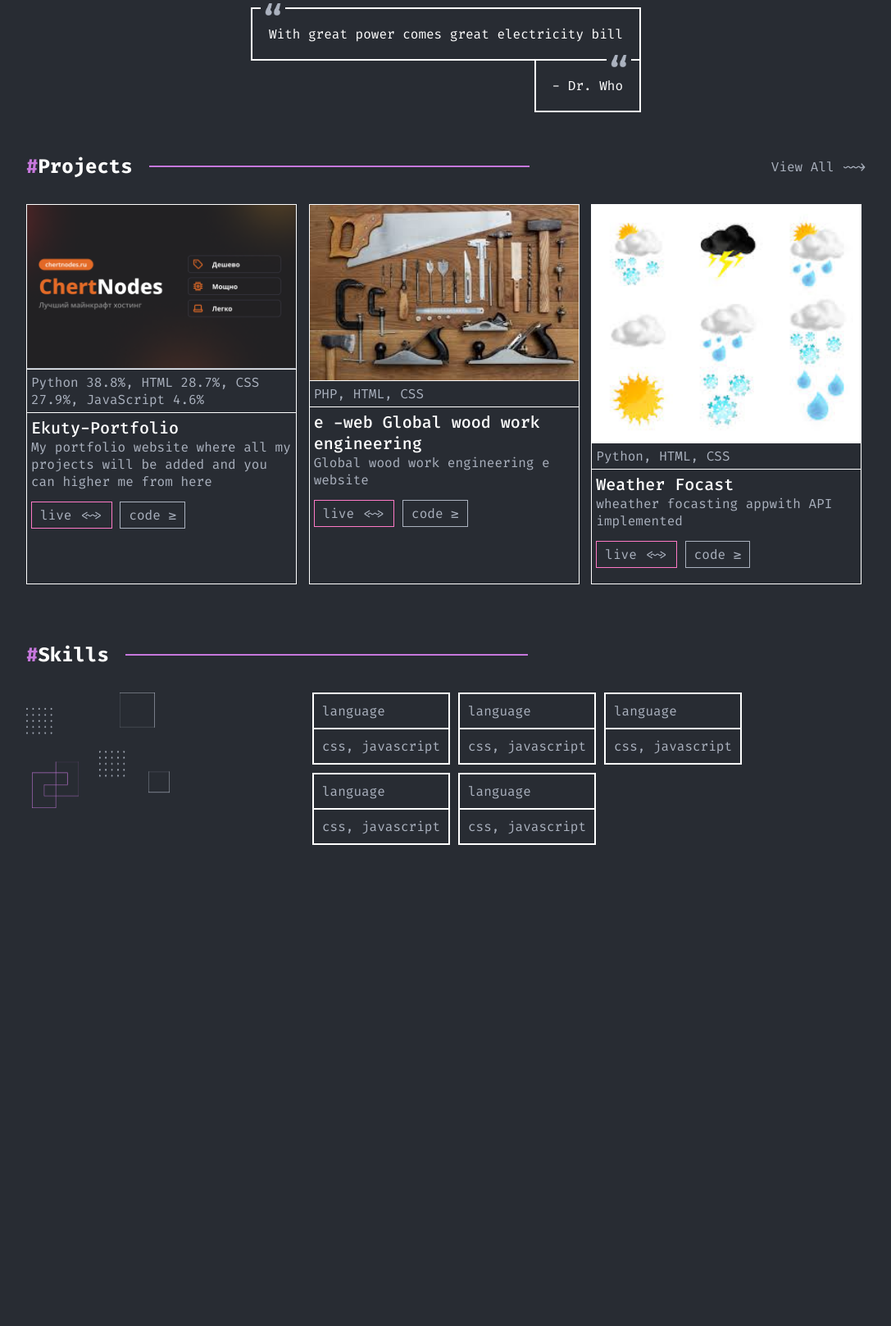
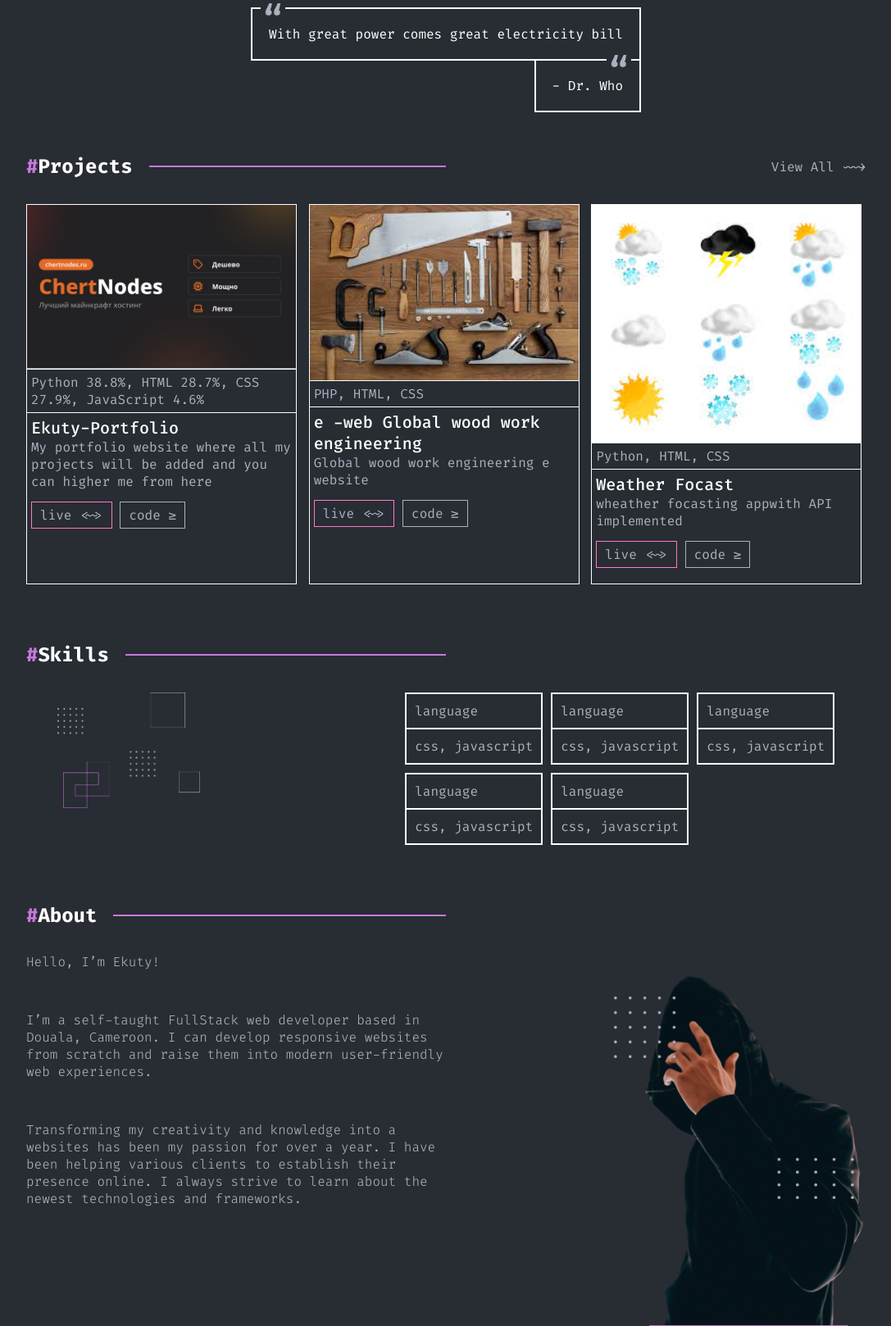
Before and after one commit to ekutyebu/Ekuty-Portfolio, a Django app: page / in a window 1280 px wide. Shown: the part 546-2164 px from the top of the page at 82% size, without its empty margins (96-1183 px from the left). Before the commit the page ends 1577 px from the top, so only its background shows below. Run offline with Django 5.2, Linux system fonts and the light colour scheme; data comes from the database, SQL or seed files in the repository.

Commit message:
about complete

```diff
--- a/portfolio/static/styles/style.css
+++ b/portfolio/static/styles/style.css
@@ -210,21 +210,24 @@ section {
 
 /* Works section styles */
 .works-container,
-.skills-container {
+.skills-container,
+.about-container {
   color: #fff;
   margin-top: 50px;
   margin-bottom: 30px;
 }
 .works-heading,
-.skills-heading {
+.skills-heading,
+.about-heading {
   display: flex;
   align-items: center;
   color: #fff;
-  width: 60%;
+  width: 50%;
 }
 
 .works-line,
-.skills-line {
+.skills-line,
+.about-line {
   width: 80%;
   min-width: 10px;
   height: 2px;
@@ -286,6 +289,7 @@ section {
 .skills-list {
   width: 100%;
   display: flex;
+  justify-content: space-around;
 }
 .skills-left img {
   display: none;
@@ -297,7 +301,7 @@ section {
 .skills-right {
   color: #ABB2BF;
   display: grid;
-  grid-template-columns: auto auto;
+  grid-template-columns: auto ;
   gap: 10px;
   margin-bottom: 20px;
 }
@@ -317,7 +321,30 @@ section {
   padding: 10px;
 }
 
+/* about section */
+.about-left {
+  width: 80%;
+}
+.about-text {
+  color: #ABB2BF;
+  font-size: 16px;
+  font-weight: 300;
+  margin-bottom: 50px;
+}
+.about-img {
+  display: none;
+  width: 30%;
+  max-width: 348px;
+  height: auto;
+}
+
 /* Responsive styling */
+@media only screen and (min-width: 350px) {
+  /* skills section */
+    .skills-right {
+      grid-template-columns: auto auto;
+    }
+}
 @media only screen and (min-width: 500px) {
   /* works section */
   .work-grids {
@@ -402,4 +429,18 @@ section {
   .skills-left img {
     display: block;
   }
+
+  /* about section */
+  .about-flex {
+    display: flex;
+    justify-content: space-between;
+  }
+
+  .about-left {
+  width: 50%;
 }
+
+  .about-img {
+    display: block;
+  }
+}
--- a/portfolio/templates/index.html
+++ b/portfolio/templates/index.html
@@ -139,17 +139,15 @@
         <div class="work-grids">
           {% for project in projects %}
           <div class="works-project-card">
-            <img
-              class="project-image"
-              src="{{ project.image.url }}"
-              alt=""
-            />
-            <div class="card-project-lang-used">{{ project.programing_lang_used }}</div>
+            <img class="project-image" src="{{ project.image.url }}" alt="" />
+            <div class="card-project-lang-used">
+              {{ project.programing_lang_used }}
+            </div>
             <div class="project-desc">
               <h1 class="project-title">{{ project.title }}</h1>
               <p class="desc-of-proj">{{ project.description }}</p>
               <div class="card-btns">
-                <a href="{{ project.link }}"  class="live-btn">live &lt;~&gt;</a>
+                <a href="{{ project.link }}" class="live-btn">live &lt;~&gt;</a>
                 <a href="#" class="code-btn">code &ge;</a>
               </div>
             </div>
@@ -167,50 +165,56 @@
         </div>
         <div class="skills-list">
           <div class="skills-left">
-              <img src="{% static 'images/skills_img.png' %}" alt="">
+            <img src="{% static 'images/skills_img.png' %}" alt="" />
           </div>
           <div class="skills-right">
             <div class="skills-items">
-                <div class="skills-title">
-                  language
-                </div>
-                <div class="skills-listed">
-                  css, javascript
-                </div>
+              <div class="skills-title">language</div>
+              <div class="skills-listed">css, javascript</div>
             </div>
             <div class="skills-items">
-                <div class="skills-title">
-                  language
-                </div>
-                <div class="skills-listed">
-                  css, javascript
-                </div>
+              <div class="skills-title">language</div>
+              <div class="skills-listed">css, javascript</div>
             </div>
             <div class="skills-items">
-                <div class="skills-title">
-                  language
-                </div>
-                <div class="skills-listed">
-                  css, javascript
-                </div>
+              <div class="skills-title">language</div>
+              <div class="skills-listed">css, javascript</div>
             </div>
             <div class="skills-items">
-                <div class="skills-title">
-                  language
-                </div>
-                <div class="skills-listed">
-                  css, javascript
-                </div>
+              <div class="skills-title">language</div>
+              <div class="skills-listed">css, javascript</div>
             </div>
             <div class="skills-items">
-                <div class="skills-title">
-                  language
-                </div>
-                <div class="skills-listed">
-                  css, javascript
+              <div class="skills-title">language</div>
+              <div class="skills-listed">css, javascript</div>
             </div>
           </div>
         </div>
+      </section>
+      {% comment %} about section {% endcomment %}
+      <section id="about-me">
+        <div class="about-container">
+          <div class="about-heading">
+            <h1 class="about-h"><span class="harsh-style">#</span>About</h1>
+            <div class="about-line"></div>
+          </div>
+        </div>
+        <div class="about-flex">
+          <div class="about-left">
+            <p class="about-text">Hello, I’m Ekuty!</p>
+            <p class="about-text">
+              I’m a self-taught FullStack web developer based in Douala, Cameroon. I
+              can develop responsive websites from scratch and raise them into
+              modern user-friendly web experiences.
+            </p>
+            <p class="about-text">
+              Transforming my creativity and knowledge into a websites has been
+              my passion for over a year. I have been helping various clients to
+              establish their presence online. I always strive to learn about
+              the newest technologies and frameworks.
+            </p>
+          </div>
+          <img src="{% static 'images/about_img.png' %}" alt="" class="about-img">
         </div>
       </section>
       {% endblock %}
```
Also changed, not shown: portfolio/static/images/about_img.png (added). Lines whose indentation alone changed are shown as unchanged.
